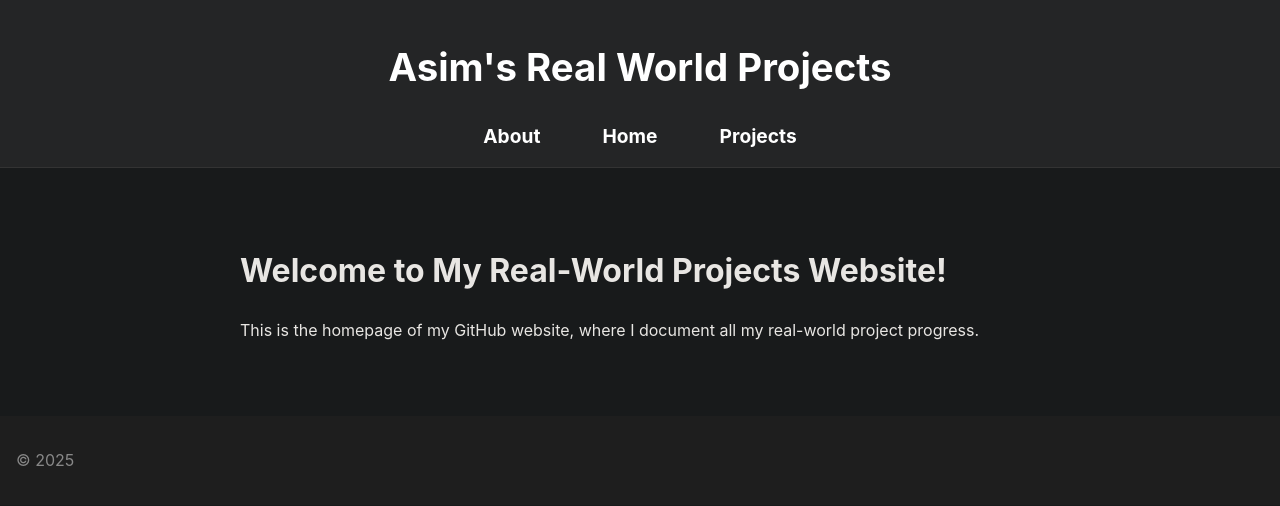
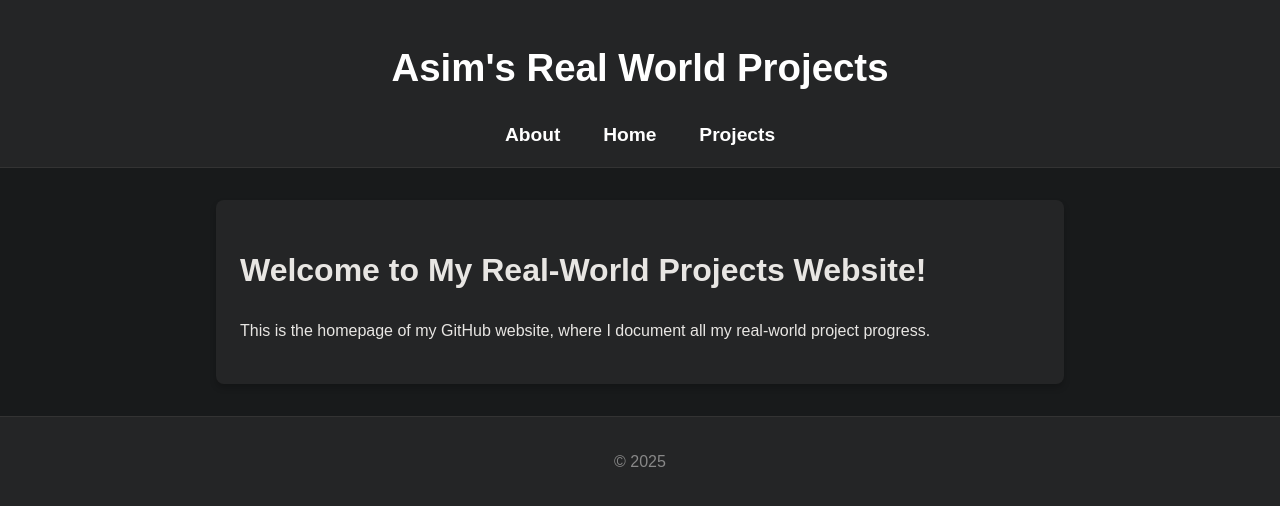
Before and after one commit to Asim-A-dev/Asim.github.io, a Jekyll site: the page built from index.md, in a window 1280 px wide. Shown: the top 506 px of the page. Built offline with Jekyll 4.4.1, drawn with Linux system fonts in a browser that asks for light colours.

Commit message:
Update style.css

```diff
--- a/assets/css/style.css
+++ b/assets/css/style.css
@@ -1,33 +1,3 @@
-/* Dark Mode Styles */
-body {
-    background-color: #121212; /* Dark background */
-    color: #e0e0e0; /* Light text */
-}
-
-a {
-    color: #bb86fc; /* Light purple links */
-}
-
-header {
-    background-color: #1e1e1e; /* Dark header background */
-    border-bottom: 1px solid #333;
-}
-
-nav a {
-    color: #e0e0e0;
-    text-decoration: none;
-    padding: 0.5em;
-}
-
-nav a:hover {
-    color: #bb86fc;
-}
-
-footer {
-    background-color: #1e1e1e;
-    color: #888;
-    padding: 1em;
-}
 /* General Styles */
 body {
     background-color: #181a1b; /* Soft dark background */
@@ -36,10 +6,6 @@
     line-height: 1.6; /* Easier reading */
     margin: 0;
     padding: 0;
-    font-family: "Inter", "Roboto", Arial, sans-serif; /* Clean font stack */
-font-size: 16px; /* Standard size for readability */
-line-height: 1.6; /* Improve line spacing */
-
 }
 
 /* Links */
@@ -77,8 +43,9 @@
     max-width: 800px;
     margin: 2em auto;
     padding: 1.5em;
-}
-
+    background-color: #242526; /* Subtle background for content area */
+    border-radius: 8px; /* Rounded edges for a modern look */
+    box-shadow: 0 4px 6px rgba(0, 0, 0, 0.2); /* Subtle shadow */
 }
 
 /* Footer */
@@ -98,6 +65,7 @@
 footer a:hover {
     color: #cccccc; /* Slightly brighter on hover */
 }
+
 /* Highlight Boxes */
 .highlight {
     background-color: #333;
```
